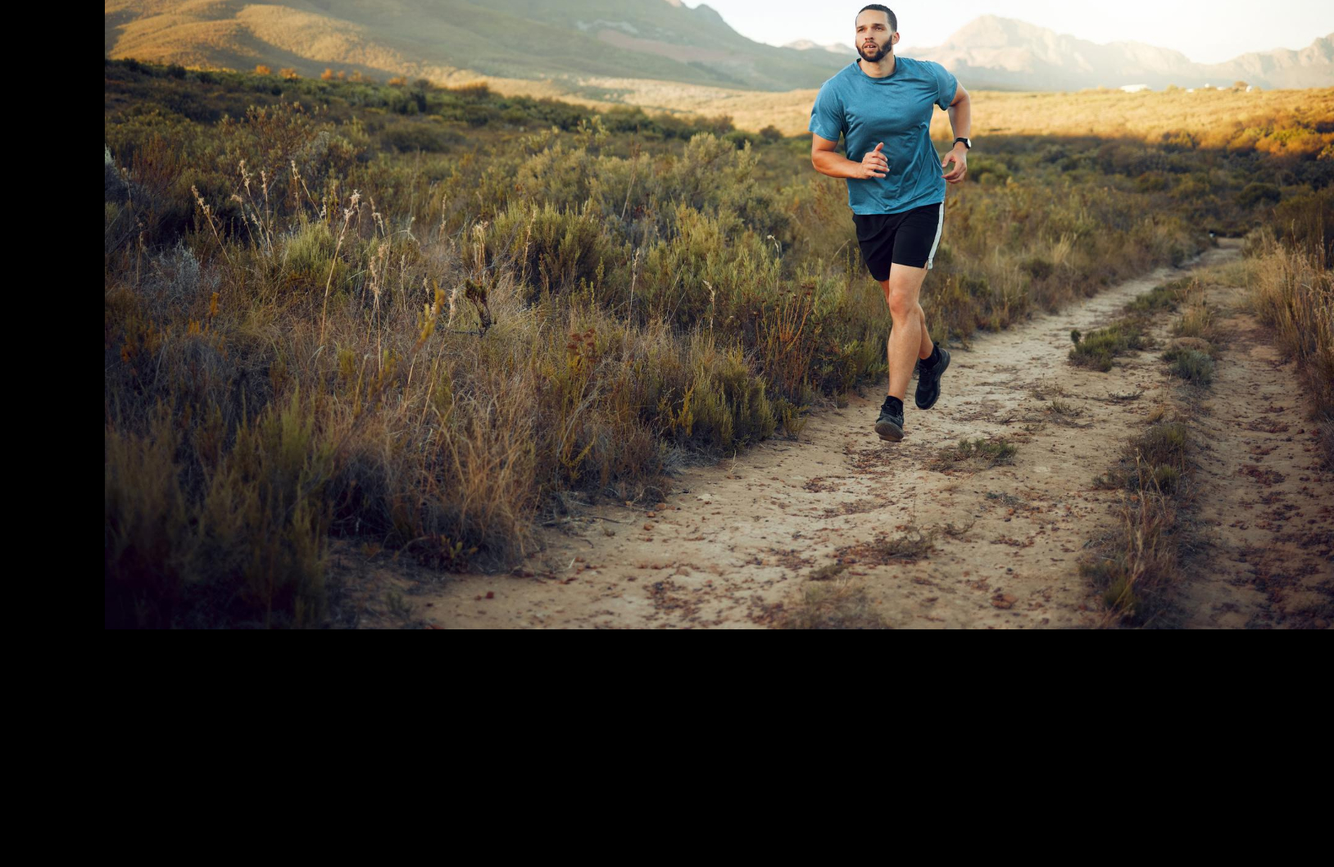
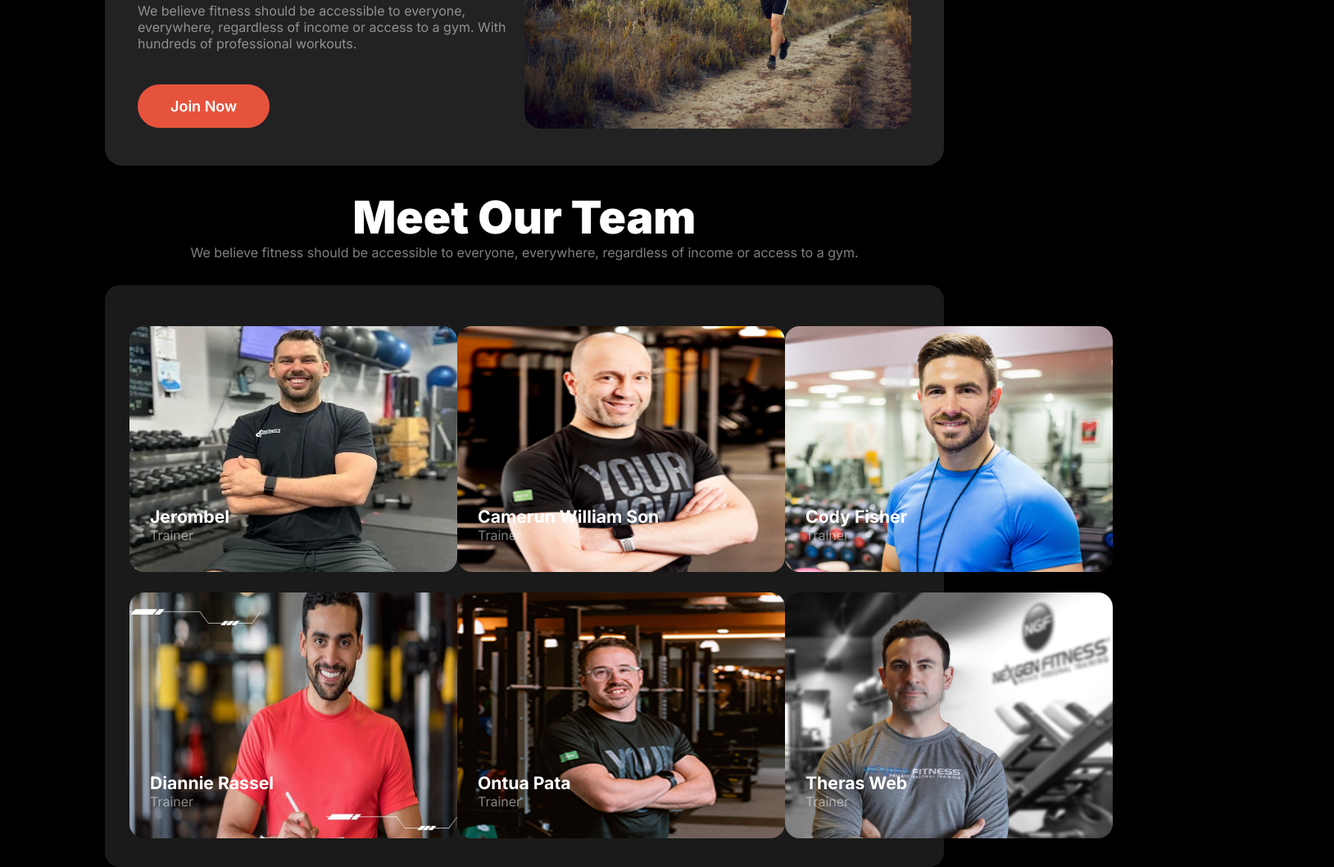
Before and after one commit to Najmul017/aasingment-two-nnajmul, a plain HTML site: page index.html in a window 1280 px wide. Shown: the part 1623-2681 px from the top of the page at 82% size, 1628 px wide, since content can reach past the window. Before the commit the page ends 2396 px from the top, so only its background shows below. Drawn offline with Linux system fonts and the light colour scheme.

Commit message:
Team section complete

```diff
--- a/index.html
+++ b/index.html
@@ -93,16 +93,54 @@
             </section>
 
             <!-- run section  -->
-             <section class="run">
-                <div>
-                    <h3></h3>
-                    <p></p>
-                    <button></button>
+             <section  id="run">
+                <div class="run-detail">
+                    <h3 style="text-align: left; background-color: rgb(34, 34, 34);" class="common-title">Run an Extra
+                        Mile Easily</h3>
+                    <p  class="common-text">We believe fitness should be accessible to everyone, everywhere, regardless of income or access to a gym. With hundreds of professional workouts.</p>
+                    <button class="banner-btn">Join Now</button>
                 </div>
-                <div>
+                <div class="run-img">
                     <img src="images/run.jpg" alt="">
                 </div>
              </section>
+             <!-- Team section Start -->
+              <section class="team">
+                <h3 style="text-align: center;" class="common-title">Meet Our Team</h3>
+                <p style="text-align: center;" class="common-text">We believe fitness should be accessible to everyone, everywhere, regardless of income or access to a gym.</p>
+                <div class="team-card">
+                    <div class="single-card">
+                        <img src="images/trainer1.png" alt="">
+                        <h5 class="common-sub-titel">Jerombel</h5>
+                        <p class="common-text">Trainer</p>
+                    </div>
+                    <div class="single-card">
+                        <img src="images/trainer3.png" alt="">
+                        <h5 class="common-sub-titel">Camerun William Son</h5>
+                        <p class="common-text">Trainer</p>
+                    </div>
+                    <div class="single-card">
+                        <img src="images/trainer2.png" alt="">
+                        <h5 class="common-sub-titel">Cody Fisher</h5>
+                        <p class="common-text">Trainer</p>
+                    </div>
+                    <div class="single-card">
+                        <img src="images/trainer4.png" alt="">
+                        <h5 class="common-sub-titel">Diannie Rassel</h5>
+                        <p class="common-text">Trainer</p>
+                    </div>
+                    <div class="single-card">
+                        <img src="images/trainer5.png" alt="">
+                        <h5 class="common-sub-titel">Ontua Pata</h5>
+                        <p class="common-text">Trainer</p>
+                    </div>
+                    <div class="single-card">
+                        <img src="images/trainer6.png" alt="">
+                        <h5 class="common-sub-titel">Theras Web</h5>
+                        <p class="common-text">Trainer</p>
+                    </div>
+                </div>
+              </section>
 
 
          </main>
--- a/styles/responsive.css
+++ b/styles/responsive.css
@@ -32,4 +32,22 @@
         gap: 15px;
         grid-template-columns: repeat(1, 1fr);
     }
+    #run{
+        flex-direction: column;
+    }
+    .run-detail, .run-img {
+        flex: 1;
+        max-width: 100%;
+        margin-top: 10px;
+    }
+    .team-card{
+        display: flex;
+        flex-direction: column;
+    }
+    .team-card img{
+        width: 300px;
+        height: 250px;
+        border-radius: 18px;
+
+        }
 }
--- a/styles/style.css
+++ b/styles/style.css
@@ -6,9 +6,6 @@
     box-sizing: border-box;
     font-family: "Inter", sans-serif;
     font-size: 1.15rem;
-    background-color: #000000;
-    color: rgb(255, 255, 255);
-
     /* background: rgb(0, 0, 0); */
 }
 /* Shared Style */
@@ -20,6 +17,9 @@ font-weight: 400;
 body{
     width: 80%;
     margin: 0px auto;
+    background-color: #000000;
+    color: rgb(255, 255, 255);
+
 }
 .common-title{
     color: rgb(255, 255, 255);
@@ -67,8 +67,8 @@ nav{
 display: flex;
 gap: 1rem;
 border: 1px solid rgba(255, 255, 255, 0.1);
+background: linear-gradient(180.00deg, rgb(17, 17, 17),rgba(119, 119, 119, 0) 100%);
 border-radius: 39px;
-
 }
 nav div button{
     border-radius: 46px;
@@ -77,6 +77,7 @@ font-family: Inter;
 font-size: 1.15rem;
 padding: 8px 20px 8px 20px;
 font-weight: 600;
+background: linear-gradient(180.00deg, rgb(17, 17, 17),rgba(119, 119, 119, 0) 100%);
 border: none;
 }
 #btn-first{
@@ -107,6 +108,7 @@ background: rgb(230, 83, 60);
     border-radius: 42px;
     font-size: 18px;
     font-weight: 600;
+    /* background: linear-gradient(180.00deg, rgb(17, 17, 17),rgba(119, 119, 119, 0) 100%); */
     padding: 16px 40px 16px 40px;
     border: 0;
     margin-top: 20px;
@@ -121,6 +123,7 @@ background: rgb(230, 83, 60);
     margin-left: 20px;
     font-weight: 600;
     padding: 16px 40px 16px 40px;
+    background: linear-gradient(180.00deg, rgb(17, 17, 17),rgba(119, 119, 119, 0) 100%);
     border: 1px solid rgb(255, 255, 255);
 }
 .banner-details{
@@ -174,3 +177,68 @@ background: rgb(230, 83, 60);
     margin-top: 20px;
     margin-bottom: 20px;
 }
+
+/* run */
+#run{
+    display: flex;
+    align-items: center;
+    border-radius: 1.15rem;
+background-color: rgb(34, 34, 34);
+    margin-top: 50px;
+    padding: 40px;
+}
+.run-detail, .run-img{
+    max-width: 100%;
+    background-color: ;
+}
+.run-detail, .run-img {
+    flex: 1;
+    max-width: 50%;
+}
+
+.run-img img {
+    width: 100%;
+    border-radius: 1.15rem;
+    height: auto;
+}
+#run  p {
+    margin-top: 20px;
+    margin-bottom: 20px;
+}
+
+
+/* Team Section */
+.team{
+    margin-top: 30px;
+}
+.team-card{
+    margin-top: 30px;
+    border-radius: 18px;
+
+    padding: 30px;
+background: rgba(255, 255, 255, 0.1);
+display: grid;
+justify-content: space-between;
+grid-template-columns: repeat(3,1fr);
+}
+.team-card img{
+width: 400px;
+height: 300px;
+border-radius: 18px;
+
+}
+.single-card{
+    position: relative;
+    margin: 0px auto;
+    margin-top: 20px;
+}
+.team-card h5{
+    position: absolute;
+    bottom: 60px;
+    left: 25px;
+}
+.team-card div p{
+    position: absolute;
+    bottom: 40px;
+    left: 25px;
+}
```
